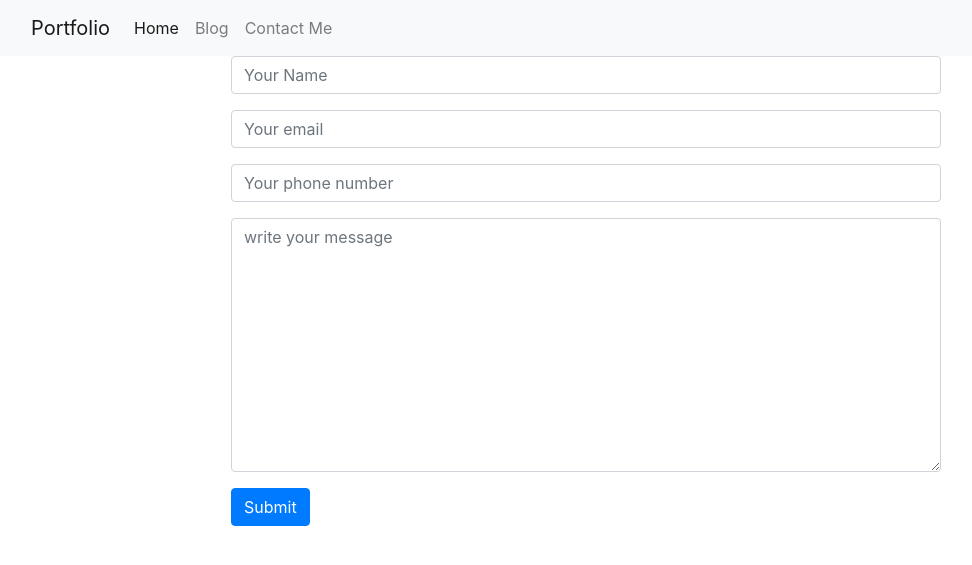
After one commit to shubhamkumar252083/Portfolio-App, a Django app: page /contactMe/ in a window 1280 px wide. The commit adds this page. Shown: the top 565 px of the page, without its empty margins (54-1026 px from the left). Run offline with Django 3.2, Linux system fonts and the light colour scheme; some libraries are stand-ins or nearby versions.

Commit message:
contactMe app created successfully

```diff
--- a/contactMe/forms.py
+++ b/contactMe/forms.py
@@ -0,0 +1,30 @@
+from django import forms
+from .models import ContactMe
+
+
+class ContactMeForm(forms.ModelForm):
+    class Meta:
+        model = ContactMe
+        fields = ('name', 'email', 'ph_no', 'msg')
+        widgets = {
+            "name": forms.TextInput(attrs={
+                "class": "form-control",
+                "placeholder": "Your Name"
+            }),
+            'email': forms.EmailInput(attrs={
+                "class": "form-control",
+                "placeholder": "Your email"
+            }),
+
+            'ph_no': forms.NumberInput(attrs={
+                "class": "form-control",
+                "placeholder": "Your phone number"
+            }),
+
+            'msg': forms.Textarea(attrs={
+                "class": "form-control",
+                # 'cols': 80,
+                # 'rows': 20,
+                "placeholder": "write your message",
+            }),
+        }
--- /dev/null
+++ b/contactMe/templates/contactMe_index.html
@@ -0,0 +1,28 @@
+{% extends "base.html" %}
+{% block page_content %}
+<div class="col-md-8 offset-md-2">
+  <form action="." method="post">
+    {% csrf_token %}
+    <div class="form-group">
+      {{ form.name }}
+    </div>
+    <div class="form-group">
+      {{ form.email }}
+    </div>
+    <div class="form-group">
+      {{ form.ph_no }}
+    </div>
+    <div class="form-group">
+      {{ form.msg }}
+    </div>
+    <button type="submit" class="btn btn-primary">Submit</button>
+  </form>
+</div>
+<!-- {{form.as_p}} -->
+<!-- {{form.name}} -->
+<!-- <form action='../' method='POST'>{% csrf_token %} action at home page -->
+<!-- <form action='.' method='POST'>{% csrf_token %}
+  {{ form.as_p }}
+  <input type='submit' value='Save' />
+</form> -->
+{% endblock %}
--- a/contactMe/urls.py
+++ b/contactMe/urls.py
@@ -0,0 +1,6 @@
+from django.urls import path
+from .views import *
+
+urlpatterns = [
+    path("", contactMe_index, name="contactMe_index"),
+]
--- a/contactMe/views.py
+++ b/contactMe/views.py
@@ -1,3 +1,14 @@
 from django.shortcuts import render
+from .forms import ContactMeForm
 
-# Create your views here.
+
+def contactMe_index(request):
+    form = ContactMeForm(request.POST or None)
+    if form.is_valid():
+        print(form.data)
+        form.save()
+        form = ContactMeForm()
+    context = {
+        'form': form
+    }
+    return render(request, "contactMe_index.html", context)
--- a/mainApp/settings.py
+++ b/mainApp/settings.py
@@ -129,7 +129,8 @@ STATICFILES_DIRS = (
     os.path.join(BASE_DIR, 'static'),
     # in order to use static files from "app" we need to specify path in this way -> app_name/foldername
     # os.path.join(BASE_DIR, 'rough/static/'),
-    os.path.join(BASE_DIR, 'projects/static/')
+    os.path.join(BASE_DIR, 'projects/static/'),
+    os.path.join(BASE_DIR, 'contactMe/static/'),
 )
 # STATICFILES_DIRS = [
 #     os.path.join(BASE_DIR, 'app1/static/'),
--- a/mainApp/urls.py
+++ b/mainApp/urls.py
@@ -6,4 +6,5 @@ urlpatterns = [
     path('admin/', admin.site.urls),
     path("projects/", include("projects.urls")),
     path("blog/", include("blog.urls")),
+    path("contactMe/", include("contactMe.urls")),
 ]
--- a/templates/base.html
+++ b/templates/base.html
@@ -28,7 +28,7 @@
                         <a class="nav-link" href="{% url 'blog_index' %}">Blog</a>
                     </li>
                     <li class="nav-item">
-                        <a class="nav-link" href="#">Contact Me</a>
+                        <a class="nav-link" href="{% url 'contactMe_index' %}">Contact Me</a>
                     </li>
                 </ul>
             </div>
```
Also changed, not shown: db.sqlite3.
